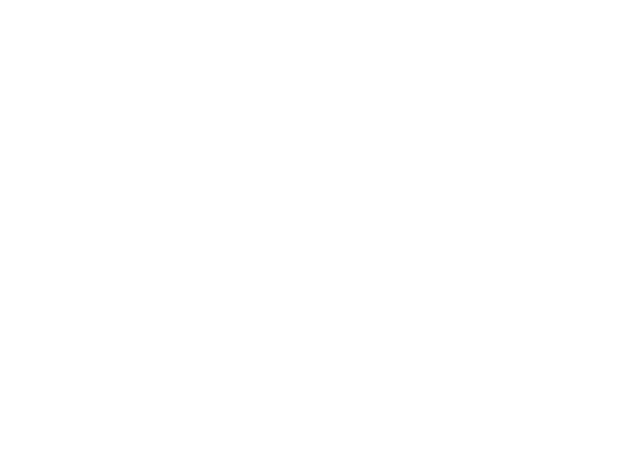
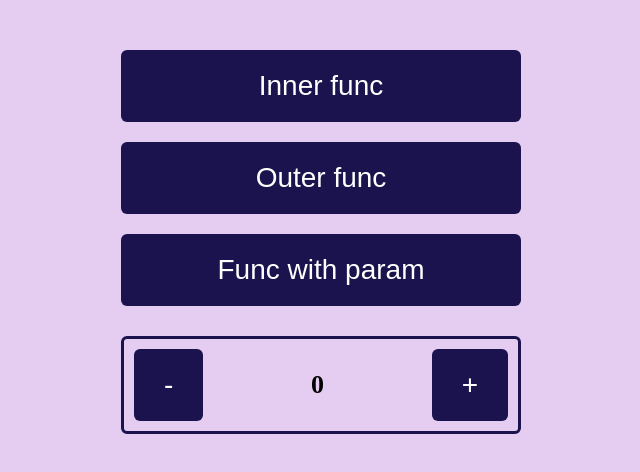
Before and after one commit to orekhov-vitaly/71_react, a React (Vite) app: page / in a window 1280 px wide. Shown: the top 472 px of the page, without its empty margins (319-959 px from the left). Built offline with nearby package versions, Linux system fonts and the light colour scheme.

Commit message:
Lesson 04

```diff
--- a/src/App.jsx
+++ b/src/App.jsx
@@ -1,9 +1,11 @@
 // import Lesson02 from "./lessons/Lesson02/Lesson02";
 // import Button from "./components/Button/Button";
+
 
 // Импорты лекций
 // import Lesson02 from "./lessons/Lesson02/Lesson02";
 // import Lesson03 from "./lessons/Lesson03/Lesson03";
+import Lesson04 from "./lessons/Lesson04/Lesson04";
 
 // Импорты домашних работ
 // import Homework02 from "./homeworks/Homework02/Homework02";
@@ -18,6 +20,7 @@ function App() {
             {/* Лекции */}
             {/* <Lesson02 /> */}
             {/* <Lesson03 /> */}
+            <Lesson04/>
 
             {/* Домашние работы */}
             {/* <Homework02/> */}
--- a/src/components/Button/Button.jsx
+++ b/src/components/Button/Button.jsx
@@ -1,7 +1,7 @@
 import "./styles.css";
 
-function Button(props) {
-    return <button className="button" type={props.type}>{props.name}</button>;
+function Button({type="button", name, onClick}) {
+    return <button className="button" type={type} onClick={onClick}>{name}</button>;
 }
 
 export default Button;
--- a/src/components/Button/styles.css
+++ b/src/components/Button/styles.css
@@ -1,5 +1,5 @@
 .button {
-    width: 300px;
+    width: 100%;
     padding: 20px 30px;
     background-color: #1b134d;
     font-size: 28px;
--- /dev/null
+++ b/src/components/Counter/Counter.jsx
@@ -0,0 +1,37 @@
+// Шаг 1. Импорт Хука
+import { useState } from "react";
+
+import "./styles.css";
+import Button from "../Button/Button";
+
+function Counter() {
+    // Шаг 2. Вызов Хука
+    // В вызов Хука необходимо передать значение по умолчанию (любой тип данных)
+    // Вызов Хука возвращает массив из двух элементов
+    // 1-й - значение (актуальное) стейта
+    // 2-й - это функция, которая может изменить стейт (так как только она может изменить стейт)
+    const [counter, setCounter] = useState(0);
+
+    // Шаг 3. Создаём функции, которые будем передавать кнопкам, а внутри этих функций мы должны вызывать функцию setCounter, в которой пропишем логику изменения состояния
+
+    const onMinusClick = ()=>{
+        // Мы можем использовать функцию setCounter двумя способами
+        // 1. Просто передавая новое значение (если новое значение не зависит от предыдущего)
+        // 2. Передавать функцию callback, внутри которой мы можем получить предыдущее состояние и изменить его
+        setCounter((prevState) => --prevState);
+    };
+
+    const onPlusClick = () => {
+        setCounter((prevState) => ++prevState);
+    };
+
+    return (
+        <div className="counter-wrapper">
+            <Button name="-" onClick={onMinusClick} />
+            <div className="result-container">{counter}</div>
+            <Button name="+" onClick={onPlusClick} />
+        </div>
+    );
+}
+
+export default Counter;
--- /dev/null
+++ b/src/components/Counter/styles.css
@@ -0,0 +1,19 @@
+.counter-wrapper {
+    display: flex;
+    align-items: center;
+    justify-content: space-between;
+    padding: 10px;
+    border: 3px solid #1b134d;
+    border-radius: 6px;
+    min-width: 400px;
+}
+
+.counter-wrapper .button {
+    width: auto;
+}
+
+.counter-wrapper .result-container {
+    padding: 20px;
+    font-size: 26px;
+    font-weight: 600;
+}
--- /dev/null
+++ b/src/lessons/Lesson04/Lesson04.jsx
@@ -0,0 +1,32 @@
+import Button from "../../components/Button/Button";
+import Counter from "../../components/Counter/Counter";
+import "./styles.css";
+
+function Lesson04() {
+    const showMessage = ()=>{alert("Outer function")};
+
+    const showMessageWithName = (name)=>{alert(`Outer function click - ${name}`)};
+
+    return(
+        <div className="lesson04-wrapper">
+            <div className="button-container">
+                {/* Пример 1. - Создание функции внутри onClick (анонимная функция) */}
+                <Button
+                    name="Inner func"
+                    onClick={()=>{
+                        alert("Inner fuction")
+                    }}
+                />
+
+                {/* Пример 2. - Создание функции вне кнопки и передача переменной в prop */}
+                <Button name="Outer func" onClick={showMessage}/>
+
+                {/* Пример 3. - Создание функции вне кнопки с параметрами */}
+                <Button name="Func with param" onClick={()=>showMessageWithName("Bob")}/>
+            </div>
+            <Counter/>
+        </div>
+    );
+};
+
+export default Lesson04;
--- /dev/null
+++ b/src/lessons/Lesson04/styles.css
@@ -0,0 +1,16 @@
+.lesson04-wrapper {
+  display: flex;
+  flex-direction: column;
+  align-items: center;
+  gap: 30px;
+  flex: 1;
+  padding: 50px;
+  background: rgb(229, 204, 241);
+}
+
+.button-container {
+    display: flex;
+    flex-direction: column;
+    gap: 20px;
+    width: 400px;
+}
```
